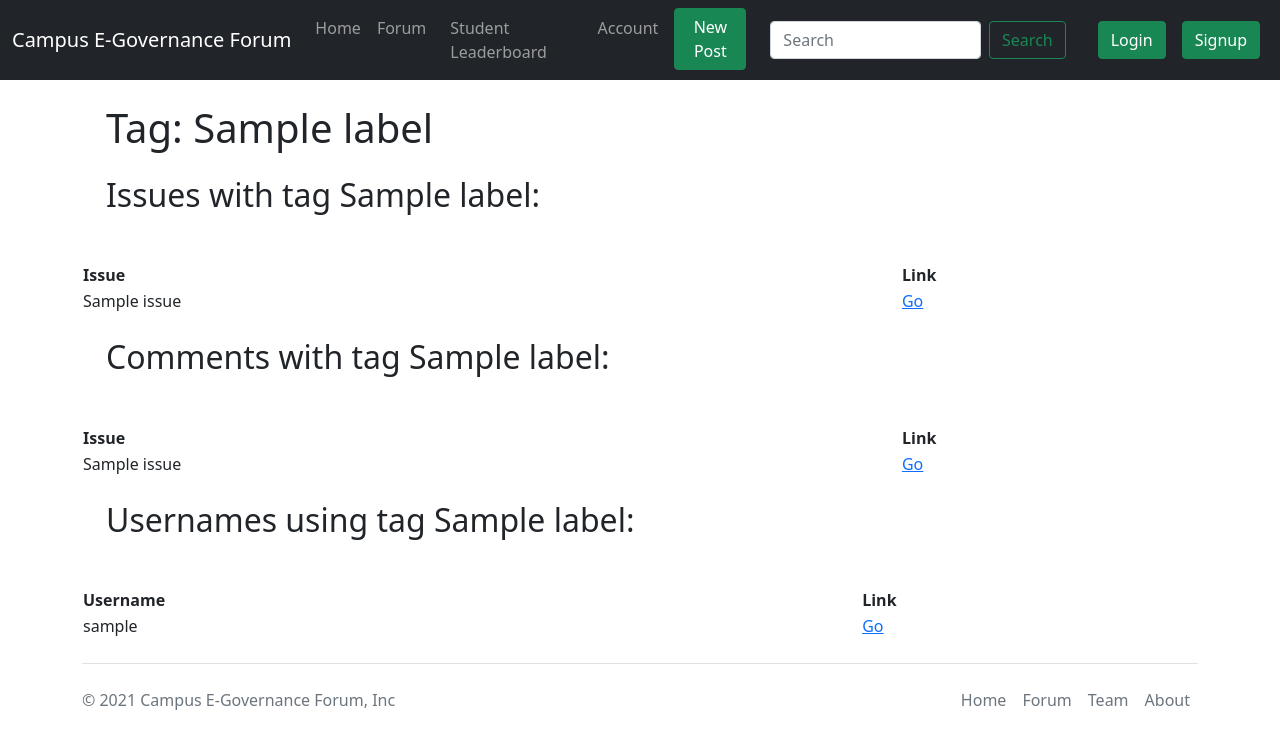
After one commit to anuran-roy/HackNPitch_n00bs_campus-saathi, a Django app: template forum/templates/forum/tag.html in a window 1280 px wide. The commit adds this page. Shown: the top 749 px of the page. Run offline with Django 3.2, Linux system fonts and the light colour scheme; the template is opened without the code that fills it: most values are stand-ins (such as "Sample title", 1, 10 or a date in 2020).

Commit message:
Added tag pages

```diff
--- a/forum/templates/forum/issue.html
+++ b/forum/templates/forum/issue.html
@@ -11,7 +11,7 @@
 <p>Posted on {{ date }} by <a href="/forum/user/{{author}}" style="cursor: pointer">{{ author }}</a></p>
 <p>Tags:
     {% for i in tags %}
-        {{i}}
+        <a href="/forum/tag/{{i}}">{{i}}</a>
     {% endfor %}
 </p>
 <p>Votes: {{votes}}</p>
--- /dev/null
+++ b/forum/templates/forum/tag.html
@@ -0,0 +1,72 @@
+{% extends 'forum/base.html' %}
+
+{% block title %}Tag - {{label}}{% endblock %}
+
+{% block body %}
+
+<div class="container">
+    <h1 class="my-4 mx-4">Tag: {{label}} </h1>
+    {% comment %} <p>
+        Name: {{first_name}} {{last_name}}
+    </p>
+    <p>
+        Username: {{ username }}
+    </p>
+    <p>
+        Joined on: {{ date_joined }} UTC<br>
+        Last login: {{ last_login }} UTC
+    </p>
+    <p>
+        Email: {{email}}
+    </p>
+    <p>
+        <h3 class="my-4 mx-4">Social:</h3>
+        <p class="my-4 mx-4 row">
+            <a style="text-decoration: none;" href="{{i.facebook}}" name="Facebook">Facebook</a>
+            <a style="text-decoration: none;" href="{{i.twitter}}" name="Twitter">Twitter</a>
+            <a style="text-decoration: none;" href="{{i.linkedin}}" name="Instagram">Instagram</a>
+            <a style="text-decoration: none;" href="{{i.linkedin}}" name="LinkedIn">LinkedIn</a>
+        </p>
+    </p> {% endcomment %}
+    <h2 class="my-4 mx-4">Issues with tag {{label}}:</h2><br>
+    <table style="width:100%">
+        <tr>
+            <th>Issue</th>
+            <th>Link</th>
+        </tr>
+        {% for i in issues %}
+            <tr>
+                <td>{{ i }}</td>
+                <td><a href="/forum/post/{{ i }}" target="_blank">Go</a></td>
+            </tr>
+        {% endfor %}
+      </table>
+      <h2 class="my-4 mx-4">Comments with tag {{label}}:</h2><br>
+        <table style="width:100%">
+            <tr>
+                <th>Issue</th>
+                <th>Link</th>
+            </tr>
+            {% for i in issues %}
+                <tr>
+                    <td>{{ i }}</td>
+                    <td><a href="/forum/post/{{ i }}" target="_blank">Go</a></td>
+                </tr>
+            {% endfor %}
+        </table>
+        <h2 class="my-4 mx-4">Usernames using tag {{label}}:</h2><br>
+        <table style="width:100%">
+            <tr>
+                <th>Username</th>
+                <th>Link</th>
+            </tr>
+            {% for i in usernames %}
+                <tr>
+                    <td>{{ i }}</td>
+                    <td><a href="/forum/user/{{ i }}" target="_blank">Go</a></td>
+                </tr>
+            {% endfor %}
+        </table>
+</div>
+
+{% endblock %}
--- a/forum/views.py
+++ b/forum/views.py
@@ -356,6 +356,7 @@ def TagsProcessor(request, mode, args):
 def showTag(request, slug):
     tags = Tags.objects.filter(label=slug).first()
     if tags is not None:
-        return HttpResponse(f"<h1>This is the tag page of {slug}</h1>")
+        # return HttpResponse(f"<h1>This is the tag page of {slug}</h1>")
+        return render(request, 'forum/tag.html', tags.__dict__)
     else:
         return HttpResponse(f"<h1>Tag {slug} doesn't exist!</h1>")
```
